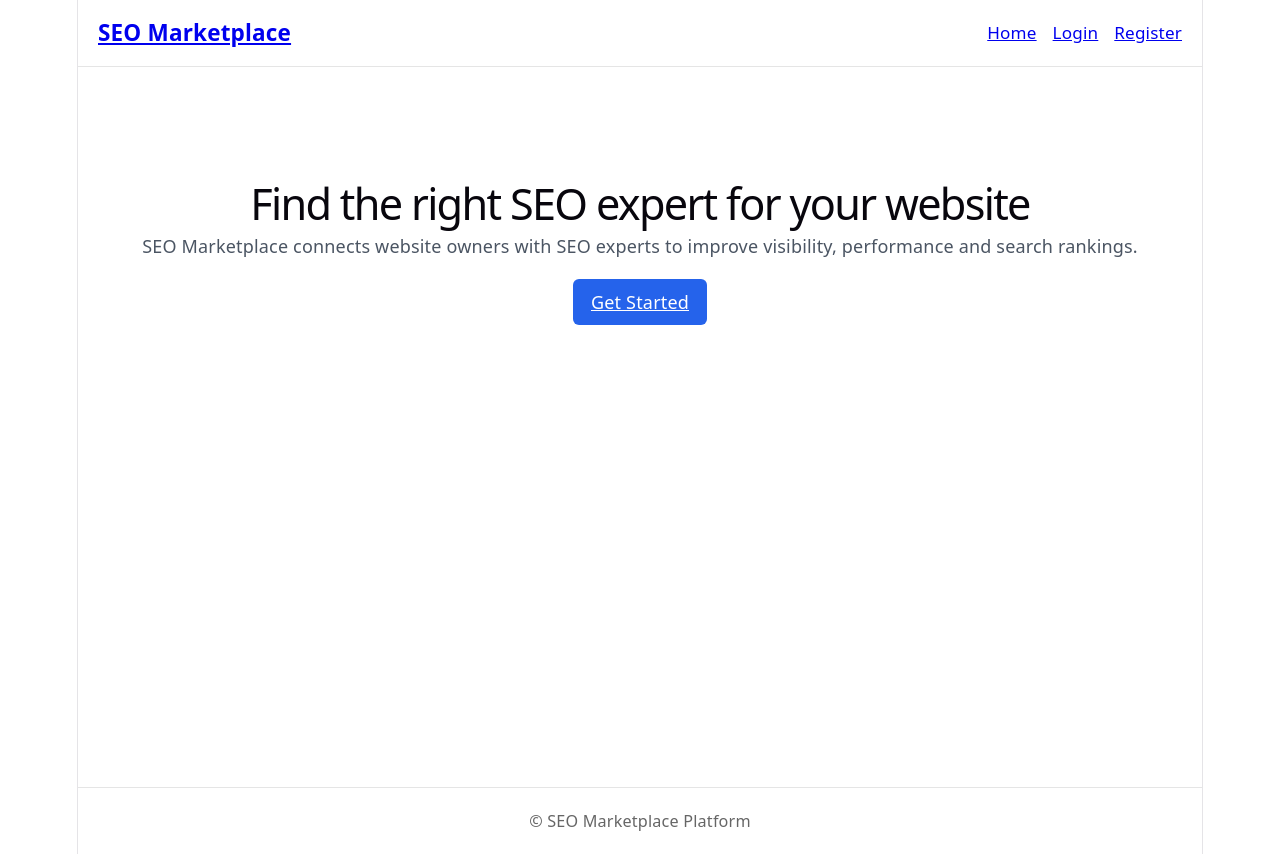
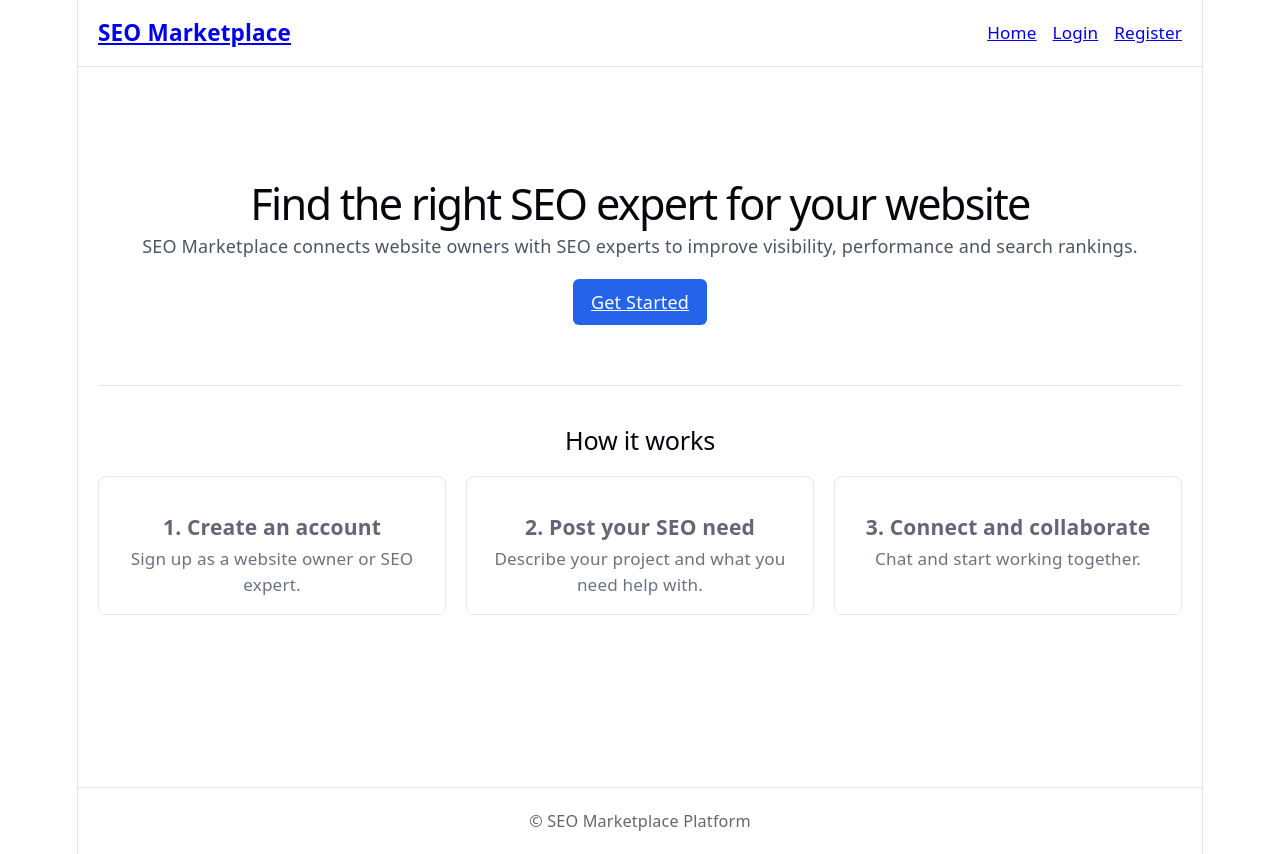
Before and after one commit to levanBatmanishvili/seo-marketplace-platform, a React app in the folder frontend/: page / in a window 1280 px wide. Built offline with nearby package versions, Linux system fonts and the light colour scheme; the HTML template or start-up script is replaced by a standard one.

Commit message:
feat: add how-it-works section to homepage

```diff
--- a/frontend/src/pages/HomePage.jsx
+++ b/frontend/src/pages/HomePage.jsx
@@ -2,6 +2,7 @@ import "../styles/home.css";
 
 export default function HomePage() {
   return (
+    <>
     <section className="home-hero">
       <h1 className="home-hero__title">
         Find the right SEO expert for your website
@@ -16,5 +17,33 @@ export default function HomePage() {
         Get Started
       </a>
     </section>
+
+<section className="home-how">
+<h2 className="home-how__title">How it works</h2>
+
+<div className="home-how__steps">
+  <div className="home-how__step">
+    <h3 className="home-how__step-title">1. Create an account</h3>
+    <p className="home-how__step-text">
+      Sign up as a website owner or SEO expert.
+    </p>
+  </div>
+
+  <div className="home-how__step">
+    <h3 className="home-how__step-title">2. Post your SEO need</h3>
+    <p className="home-how__step-text">
+      Describe your project and what you need help with.
+    </p>
+  </div>
+
+  <div className="home-how__step">
+    <h3 className="home-how__step-title">3. Connect and collaborate</h3>
+    <p className="home-how__step-text">
+      Chat and start working together.
+    </p>
+  </div>
+</div>
+</section>
+</>
   );
 }
--- a/frontend/src/styles/home.css
+++ b/frontend/src/styles/home.css
@@ -25,6 +25,39 @@
     opacity: 0.9;
   }
 
+  .home-how {
+    padding: 40px 0;
+    border-top: 1px solid #e5e7eb;
+  }
+
+  .home-how__title {
+    font-size: 1.4rem;
+    margin-bottom: 20px;
+  }
+
+  .home-how__steps {
+    display: flex;
+    flex-direction: column;
+    gap: 20px;
+  }
+
+  .home-how__step {
+    padding: 16px;
+    border: 1px solid #e5e7eb;
+    border-radius: 8px;
+  }
+
+  .home-how__step-title {
+    font-weight: 600;
+    margin-bottom: 6px;
+  }
+
+  .home-how__step-text {
+    color: #6b7280;
+    font-size: 0.95rem;
+  }
+
+
   @media (min-width: 768px) {
     .home-hero__title {
       font-size: 2.4rem;
@@ -33,4 +66,12 @@
     .home-hero {
       padding: 60px 0;
     }
+
+    .home-how__steps {
+        flex-direction: row;
+      }
+
+      .home-how__step {
+        flex: 1;
+      }
   }
```
